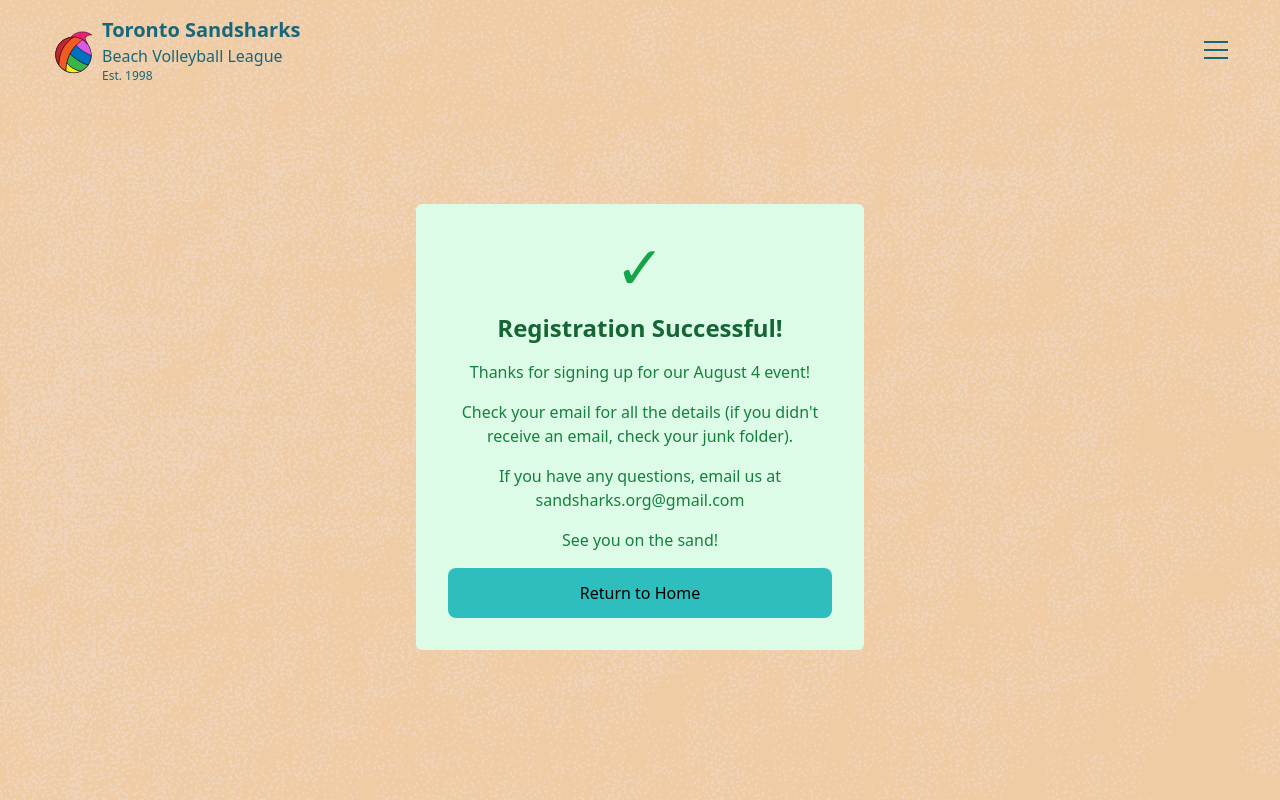
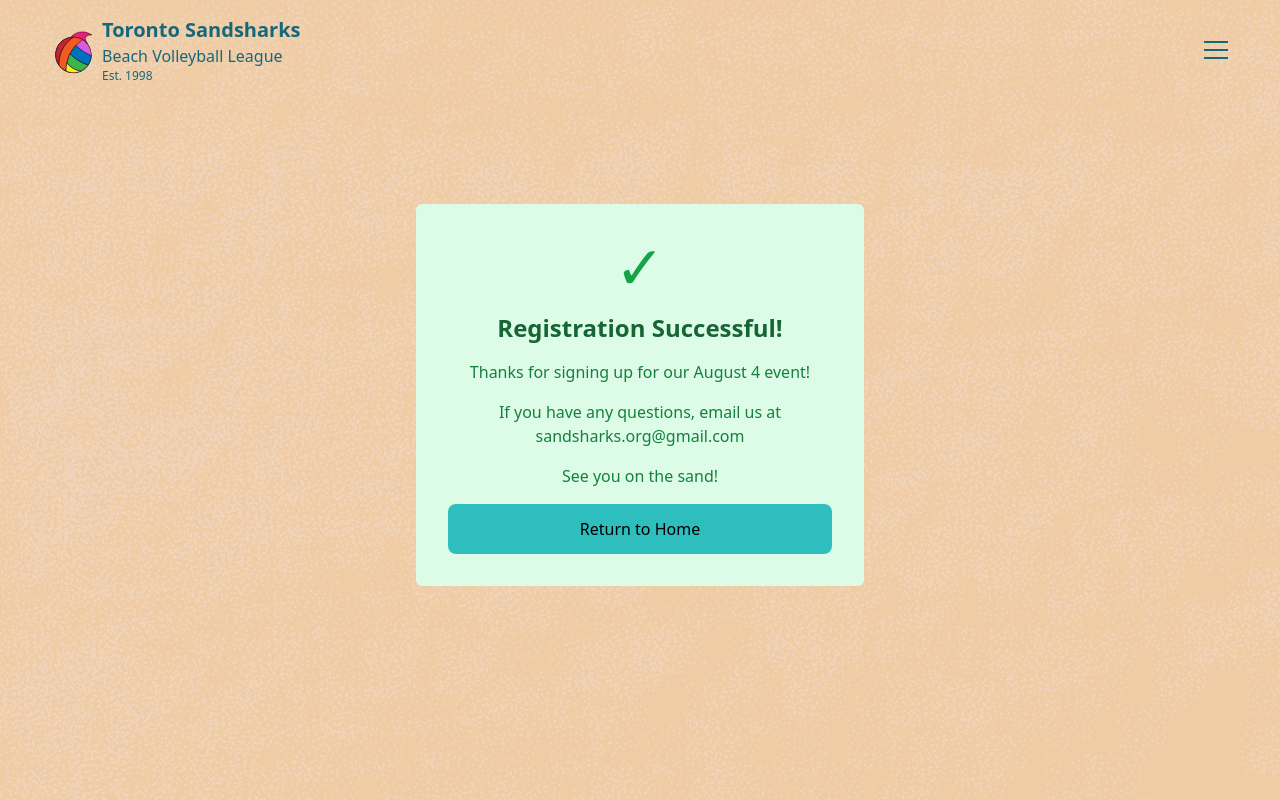
Before and after one commit to cipdv/sandsharks-clone, a Next.js app: page /guest-signup/success in a window 1280 px wide. Built offline with nearby package versions, Linux system fonts and the light colour scheme; no server answers.

Commit message:
adjusted success form for guest reg

```diff
--- a/app/guest-signup/success/page.jsx
+++ b/app/guest-signup/success/page.jsx
@@ -18,10 +18,10 @@ export default function GuestSignupSuccess() {
         <p className="text-green-700 mb-4">
           Thanks for signing up for our August 4 event!
         </p>
-        <p className="text-green-700 mb-4">
+        {/* <p className="text-green-700 mb-4">
           Check your email for all the details (if you didn't receive an email,
           check your junk folder).
-        </p>
+        </p> */}
         <p className="text-green-700 mb-4">
           If you have any questions, email us at sandsharks.org@gmail.com
         </p>
```
